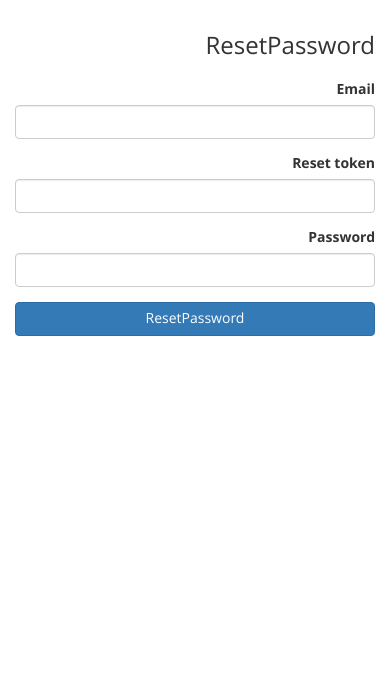
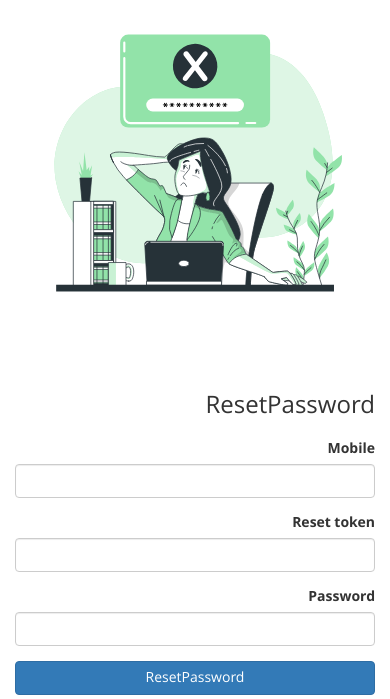
Before and after one commit to akrez/akrez4, a Yii app: template views/site/reset-password.php in a window 390 px wide. Shown: the part 79-778 px from the top of the page. Run offline with PHP 8.4 and a stand-in for Yii, Linux system fonts and the light colour scheme; the template is opened without the code that fills it, so the values that code supplies are empty; form fields are guessed from the names that the template uses; some libraries are stand-ins or nearby versions.

Commit message:
email to mobile

```diff
--- a/views/site/reset-password.php
+++ b/views/site/reset-password.php
@@ -3,12 +3,13 @@
 use yii\helpers\Html;
 use yii\widgets\ActiveForm;
 
-$email = Html::encode(Yii::$app->request->get('email'));
+$mobile = Html::encode(Yii::$app->request->get('mobile'));
 $resetToken = Html::encode(Yii::$app->request->get('reset_token'));
 ?>
 
 <div class="row">
     <div class="col-sm-4 col-xs-12">
+        <img src="<?= Yii::getAlias('@web/image/reset-password.svg') ?>">
     </div>
     <div class="col-sm-4 col-xs-12">
         <h3 style="margin-bottom: 20px;"><?= Yii::t('app', 'ResetPassword') ?></h3>
@@ -23,14 +24,13 @@ $resetToken = Html::encode(Yii::$app->request->get('reset_token'));
             ]
         ]);
         ?>
-        <?= $form->field($model, 'email')->textInput($email ? ['value' => $email, 'readonly' => true] : []) ?>
+        <?= $form->field($model, 'mobile')->textInput($mobile ? ['value' => $mobile, 'readonly' => true] : []) ?>
         <?= $form->field($model, 'reset_token')->textInput($resetToken ? ['value' => $resetToken, 'readonly' => true] : []) ?>
         <?= $form->field($model, 'password')->passwordInput() ?>
         <div class="form-group">
             <button type="submit" class="btn btn-primary btn-block" name="login-button" style="float: right;"> <?= Yii::t('app', 'ResetPassword') ?> </button>
         </div>
         <?php ActiveForm::end(); ?>
-
     </div>
     <div class="col-sm-4 col-xs-12">
     </div>
```
Lines whose indentation alone changed are shown as unchanged.
